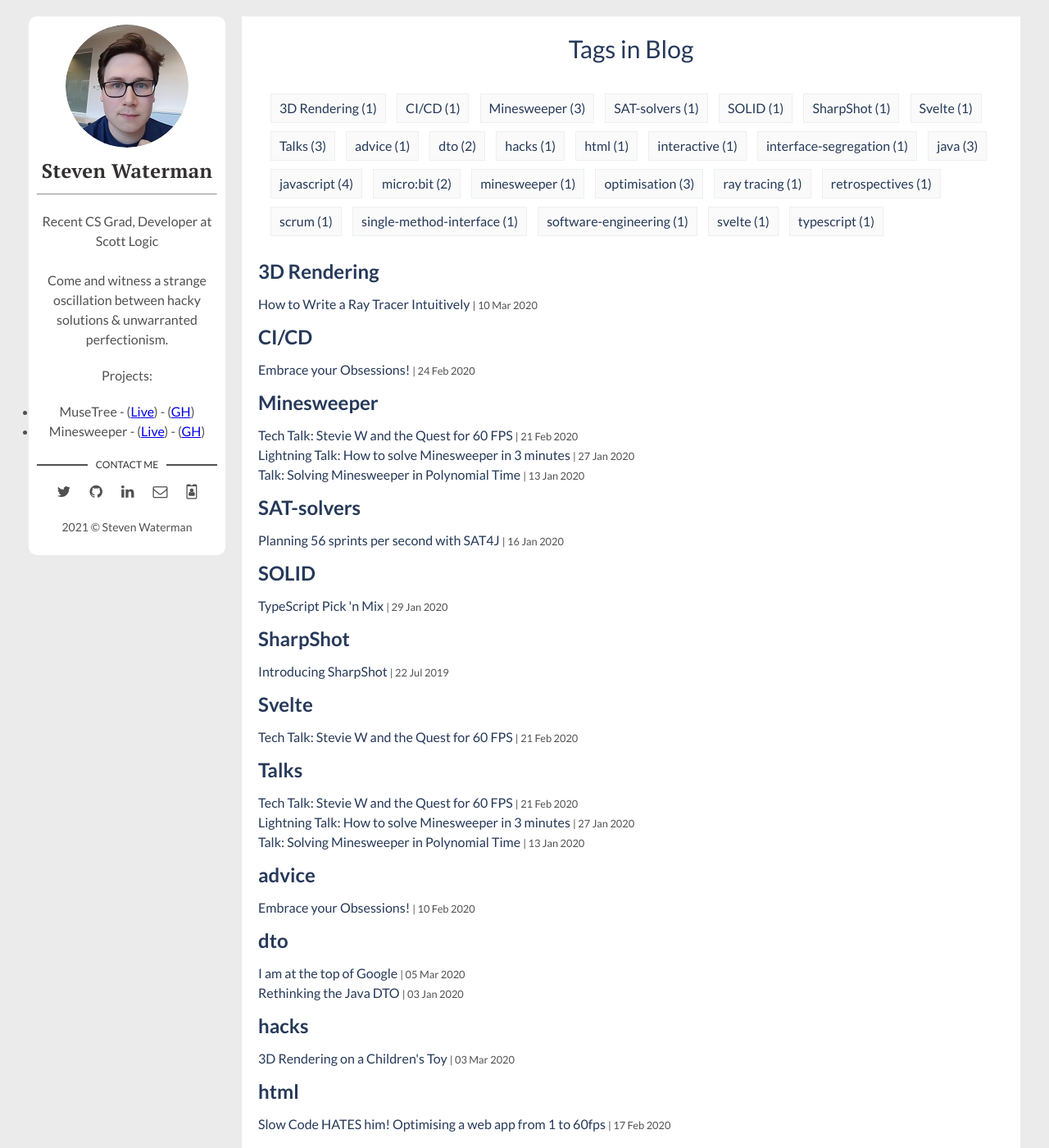
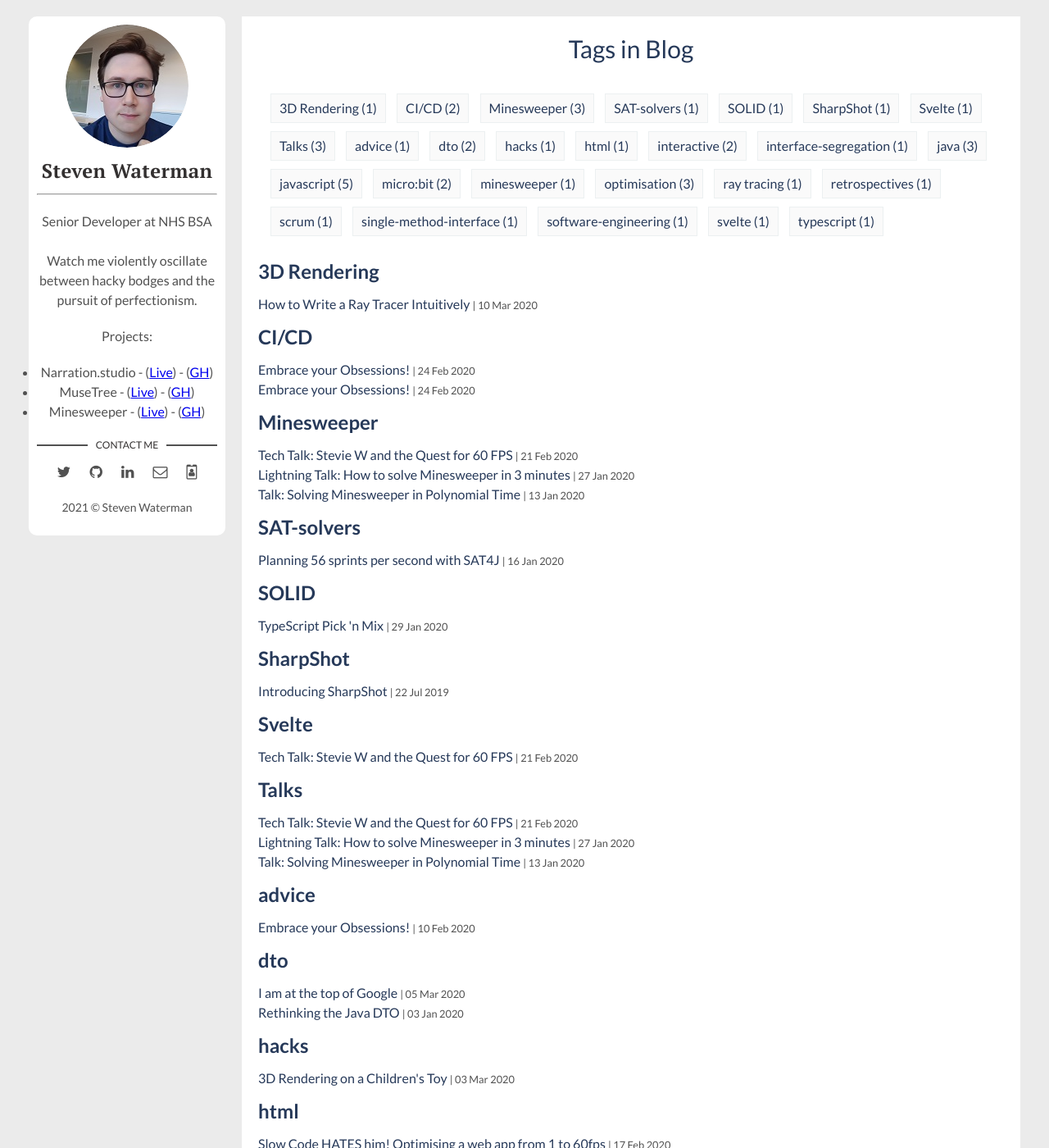
Before and after one commit to stevenwaterman/stevenwaterman.github.io, a Jekyll site: the page built from tags.html, in a window 1280 px wide and 1400 px high. Shown: the whole window at 82% size. Built offline with Jekyll 4.4.1, drawn with Linux system fonts in a browser that asks for light colours; some of the changed text lies outside the part shown.

```diff
--- a/_config.yml
+++ b/_config.yml
@@ -8,7 +8,7 @@ url: "http://www.stevenwaterman.uk" # the base hostname & protocol for your site
 # Author Settings
 author: Steven Waterman # add your name
 author-img: steven-waterman.jpg # add your photo
-about-author: Recent CS Grad, Developer at Scott Logic<br><br>Come and witness a strange oscillation between hacky solutions & unwarranted perfectionism. # add description
+about-author: Senior Developer at NHS BSA<br><br>Watch me violently oscillate between hacky bodges and the pursuit of perfectionism. # add description
 social-twitter: SteWaterman
 #social-facebook: # add your Facebook handle
 social-github: stevenwaterman # add your Github handle
--- a/_layouts/main.html
+++ b/_layouts/main.html
@@ -13,8 +13,9 @@ layout: default
       <p>{{site.about-author}}</p>
 	    <p>
 	    Projects:
-	    <ul style="padding: 0">
-		<li>MuseTree - (<a href="http://musetree.stevenwaterman.uk">Live</a>) - (<a href="https://github.com/stevenwaterman/musetree">GH</a>)</li>
+      <ul style="padding: 0">
+    <li>Narration.studio - (<a href="https://narration.studio">Live</a>) - (<a href="https://github.com/stevenwaterman/musetree">GH</a>)</li>
+		<li>MuseTree - (<a href="https://stevenwaterman.uk/musetree">Live</a>) - (<a href="https://github.com/stevenwaterman/musetree">GH</a>)</li>
 		<li>Minesweeper - (<a href="http://minesweeper.stevenwaterman.uk">Live</a>) - (<a href="https://github.com/stevenwaterman/minesweeper-constrained">GH</a>)</li>
 	    </ul>
 	    </p>
```
Also changed, not shown: _posts/2020-02-24-github-cd copy.md (added, +16 -0 lines), _posts/2020-10-09-ergo-rabbit-hole.md (added, +8 -0 lines), assets/img/posts/20201009/toolate.png (added).
